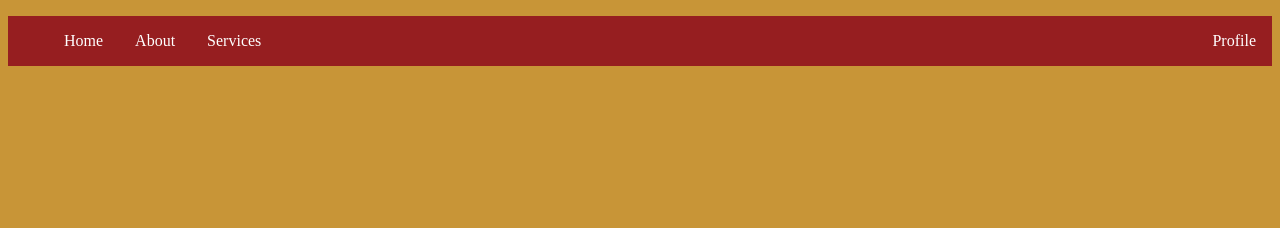
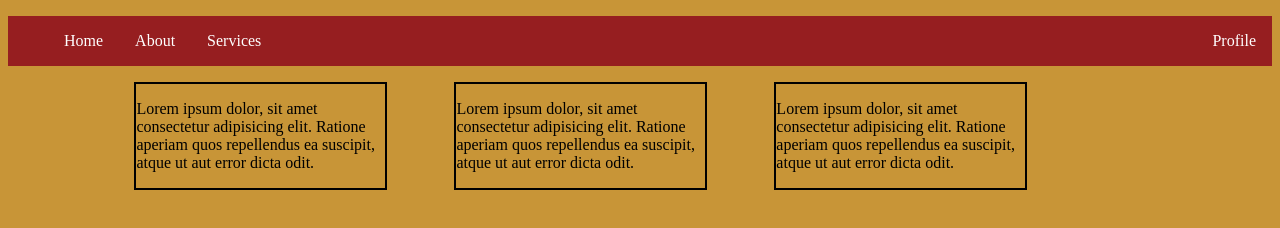
Before and after one commit to Ashir15/demoNav, a plain HTML site: page index.html in a window 1280 px wide. Drawn offline with Linux system fonts and the light colour scheme.

Commit message:
feat: section

```diff
--- a/index.html
+++ b/index.html
@@ -16,5 +16,10 @@
             <li><a href="#">Profile</a></li>
         </ul>
     </nav>
+    <section>
+        <div class="card1"><p>Lorem ipsum dolor, sit amet consectetur adipisicing elit. Ratione aperiam quos repellendus ea suscipit, atque ut aut error dicta odit.</p></div>
+        <div class="card2"><p>Lorem ipsum dolor, sit amet consectetur adipisicing elit. Ratione aperiam quos repellendus ea suscipit, atque ut aut error dicta odit.</p></div>
+        <div class="card3"><p>Lorem ipsum dolor, sit amet consectetur adipisicing elit. Ratione aperiam quos repellendus ea suscipit, atque ut aut error dicta odit.</p></div>
+    </section>
 </body>
 </html>
--- a/style.css
+++ b/style.css
@@ -34,3 +34,22 @@ nav ul li a:hover{
     color: black;
 }
 /* Navbar end  */
+
+/* section start */
+div{
+    border: 2px solid black;
+    display: inline-block;
+    width: 20%;
+    /* height: 20%; */
+}
+.card1{
+    margin-left: 10%;
+}
+.card2{
+    margin-left: 5%;
+    margin-right: 5%;
+}
+.card3{
+    margin-right: 10%;
+}
+/* section end */
```
